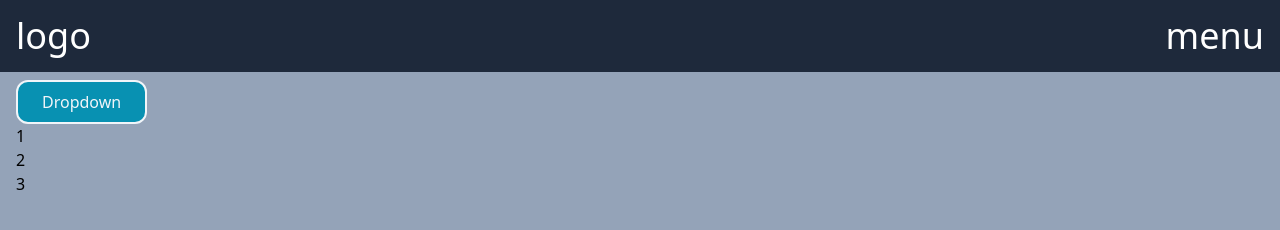
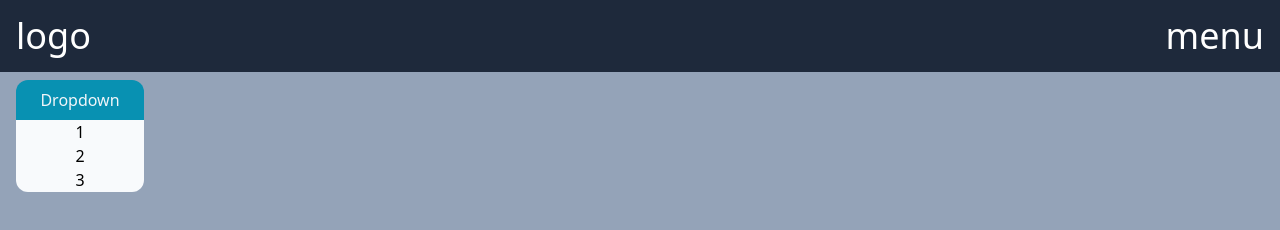
Before and after one commit to TutusBOT/tailwind-project, a website: page public/index.html in a window 1280 px wide. Both pictures are taken after a click on the button "Dropdown". Drawn offline with Linux system fonts and the light colour scheme.

Commit message:
working dropdown with animation

```diff
--- a/public/index.html
+++ b/public/index.html
@@ -5,7 +5,7 @@
 		<meta http-equiv="X-UA-Compatible" content="IE=edge" />
 		<meta name="viewport" content="width=device-width, initial-scale=1.0" />
 		<link rel="stylesheet" href="output-style.css" />
-		<script src="./main.js"></script>
+		<script defer src="./main.js"></script>
 		<title>Document</title>
 	</head>
 	<body class="h-screen bg-slate-400">
@@ -17,11 +17,15 @@
 		</nav>
 		<div class="mt-20 px-4">
 			<button
-				class="block rounded-xl px-6 py-2 bg-cyan-600 text-slate-100 hover:bg-cyan-800 hover:border-cyan-800 border-2 border-cyan-600 focus:outline-none focus:border-slate-100 transition-all"
+				id="dropdown"
+				class="block w-32 rounded-t-xl rounded-b-xl px-6 py-2 bg-cyan-600 hover:bg-cyan-800 text-slate-100 transition-all"
 			>
 				Dropdown
 			</button>
-			<ul>
+			<ul
+				id="dropdownList"
+				class="flex-col bg-slate-50 rounded-b-xl w-32 text-center hidden"
+			>
 				<li>1</li>
 				<li>2</li>
 				<li>3</li>
--- a/public/main.js
+++ b/public/main.js
@@ -1 +1,18 @@
 document.documentElement.classList.add("dark");
+const dropdown = document.getElementById("dropdown");
+const dropdownList = document.getElementById("dropdownList");
+let isOpened = false;
+dropdown.addEventListener("click", () => {
+	if (isOpened) {
+		console.log(isOpened);
+		isOpened = false;
+		dropdown.classList.add("rounded-b-xl");
+		dropdownList.classList.replace("flex", "hidden");
+	} else {
+		console.log(isOpened);
+		isOpened = true;
+		dropdown.classList.remove("rounded-b-xl");
+
+		dropdownList.classList.replace("hidden", "flex");
+	}
+});
```
Also changed, not shown: public/output-style.css.
